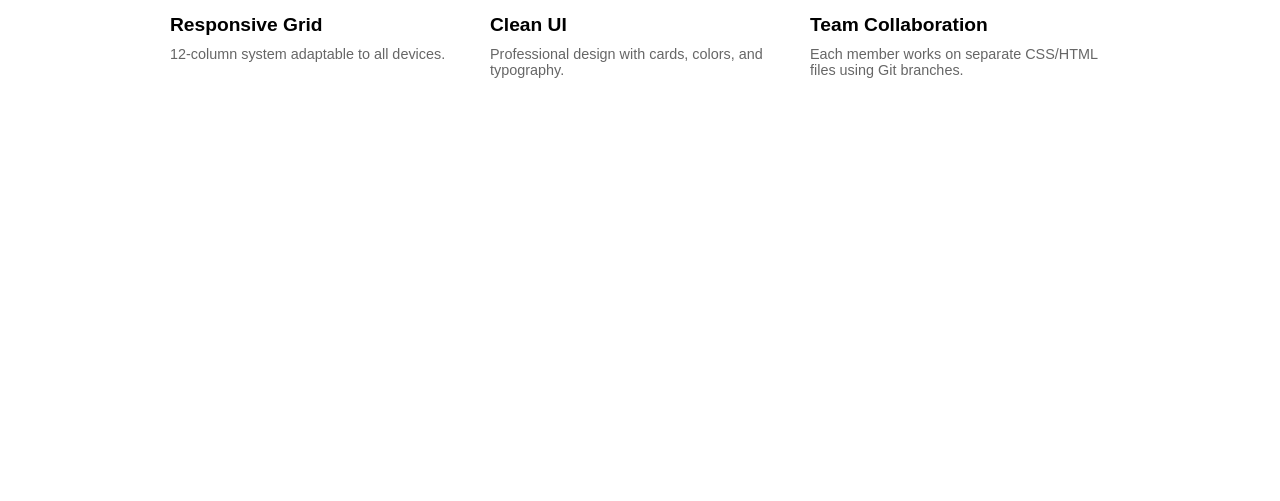
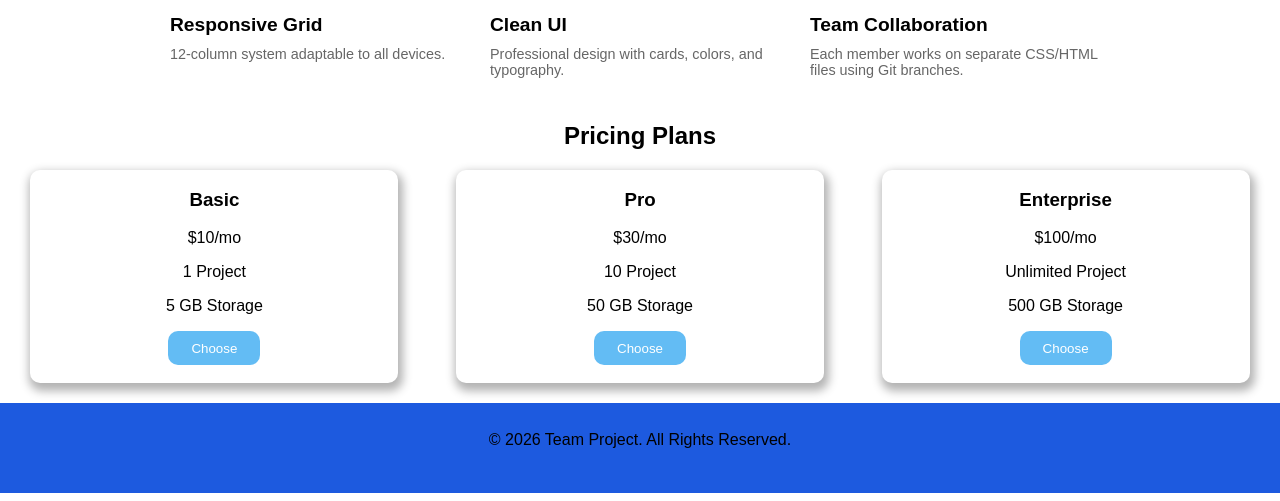
Before and after one commit to agultoeugene/BSIT-2E-G1-Group4-Activities, a PHP site: page / in a window 1280 px wide. Shown: the part 609-1110 px from the top of the page. Before the commit the page ends 687 px from the top, so only its background shows below. Run offline with PHP 8.4, Linux system fonts and the light colour scheme.

Commit message:
just added the pricingplans and footer

```diff
--- a/activityhtml/index.html
+++ b/activityhtml/index.html
@@ -1,10 +1,11 @@
-<!DOCTYPE html>
+<!doctype html>
 <html lang="en">
   <head>
-    <meta charset="UTF-8">
-    <meta name="viewport" content="width=device-width, initial-scale=1.0">
-    <link rel="stylesheet" href="style.css">
+    <meta charset="UTF-8" />
+    <meta name="viewport" content="width=device-width, initial-scale=1.0" />
+    <link rel="stylesheet" href="style.css" />
   </head>
+
   <body>
     <div class="nav-container col-12">
       <center>
@@ -16,15 +17,19 @@
         <a>Contact</a>
       </center>
     </div>
-   <div class= "col-12 banner">
-    <center> <h1 class= "h1banner">Build Professional Webpages with Your Team</h1>
-    <p>Practice git Git collaboration, response design, and CSS styling in real time!</p></center>
+    <div class="col-12 banner">
+      <center>
+        <h1 class="h1banner">Build Professional Webpages with Your Team</h1>
+        <p>
+          Practice git Git collaboration, response design, and CSS styling in
+          real time!
+        </p>
+      </center>
     </div>
 
     <section class="features-section">
       <h2>Features</h2>
       <div class="features-container">
-
         <div class="feature-card">
           <div class="image-placeholder image1"></div>
           <h3>Responsive Grid</h3>
@@ -40,10 +45,49 @@
         <div class="feature-card">
           <div class="image-placeholder image3"></div>
           <h3>Team Collaboration</h3>
-      <p>Each member works on separate CSS/HTML files using Git branches.</p>
+          <p>
+            Each member works on separate CSS/HTML files using Git branches.
+          </p>
+        </div>
+      </div>
+    </section>
+    <section>
+      <center>
+        <h2>Pricing Plans</h2>
+      </center>
+      <div class="pricebox-container">
+        <div class="price">
+          <center class="center-content">
+            <h3>Basic</h3>
+            <p>$10/mo</p>
+            <p>1 Project</p>
+            <p>5 GB Storage</p>
+            <button>Choose</button>
+          </center>
+        </div>
+        <div class="price">
+          <center class="center-content">
+            <h3>Pro</h3>
+            <p>$30/mo</p>
+            <p>10 Project</p>
+            <p>50 GB Storage</p>
+            <button>Choose</button>
+          </center>
         </div>
 
+        <div class="price">
+          <center class="center-content">
+            <h3>Enterprise</h3>
+            <p>$100/mo</p>
+            <p class="unli">Unlimited Project</p>
+            <p>500 GB Storage</p>
+            <button>Choose</button>
+          </center>
+        </div>
       </div>
     </section>
+    <footer class="col-12" align="center">
+      <p>© 2026 Team Project. All Rights Reserved.</p>
+    </footer>
   </body>
 </html>
--- a/activityhtml/style.css
+++ b/activityhtml/style.css
@@ -1,44 +1,60 @@
-*{
-    margin: 0;
+* {
+  font-family: Arial, sans-serif;
+  margin-top: 0;
+  margin-left: 0;
+  margin-right: 0;
 }
 
-.nav-container{
+.nav-container {
   height: 130px;
   background-color: steelblue;
   font-family: Arial, Helvetica, sans-serif;
-    color:white;
+  color: white;
 }
 
-h1 {
+.nav-container h1 {
   padding-top: 25px;
   padding-bottom: 15px;
-    width: 100%;
+  cursor: pointer;
 }
 
-a{
+.nav-container a {
   font-size: 20px;
   margin: 1em;
-    width: 100%;
+  cursor: pointer;
+  transition: 1s ease;
 }
+
+.nav-container a:hover {
+  color: #60afe7;
+}
+
+@media (max-width: 600px) {
+  .nav-container a {
+    font-size: 17px;
+    margin: 1em;
+  }
+}
+
 .banner {
   height: 200px;
-    background-color:#005A9C;
+  background-color: #005a9c;
   font-family: Arial, Helvetica, sans-serif;
   color: white;
 }
+
 .h1banner {
   padding-top: 70px;
 }
 
-
-body, h1, h2, p, a {
-    margin: 0;
-    padding: 0;
-    font-family: Arial, sans-serif;
+@media (max-width: 600px) {
+  .h1banner {
+    padding-top: 20px;
+  }
 }
 
 .header {
-    background-color: #1E90FF;
+  background-color: #1e90ff;
   color: white;
   padding: 20px 0;
   text-align: center;
@@ -80,7 +96,6 @@ body, h1, h2, p, a {
   background-size: cover;
   background-position: center;
   background-repeat: no-repeat;
-
 }
 
 .features-section {
@@ -100,7 +115,6 @@ body, h1, h2, p, a {
   flex-wrap: wrap;
 }
 
-
 .feature-card {
   width: 300px;
   text-align: left;
@@ -118,7 +132,6 @@ body, h1, h2, p, a {
   margin-bottom: 15px;
 }
 
-
 .feature-card h3 {
   font-size: 1.2rem;
   margin-bottom: 10px;
@@ -127,6 +140,58 @@ body, h1, h2, p, a {
 .feature-card p {
   font-size: 0.9rem;
   color: #666;
+}
+
+.pricebox-container {
+  display: flex;
+  justify-content: center;
+  gap: 2em;
+  flex-wrap: wrap;
+}
+
+.price {
+  margin: auto 1%;
+  width: 23em;
+  border-radius: 10px;
+  box-shadow: 2px 5px 10px 3px rgba(0, 0, 0, 0.3);
+}
+
+.center-content {
+  margin-top: 5%;
+  font-size: 1rem;
+}
+
+.price:hover {
+  border: 2px solid rgb(29, 90, 223);
+}
+
+.pro:hover {
+  border: 2px solid rgb(29, 90, 223);
+}
+
+button {
+  color: white;
+  width: 25%;
+  height: 2.5em;
+  background-color: rgb(99, 188, 244);
+  border-radius: 10px;
+  border: none;
+  margin-bottom: 5%;
+  transition: transform 0.3s ease;
+}
+
+button:hover {
+  transform: scale(1.1);
+  background-color: rgb(41, 105, 201);
+}
+
+footer {
+  margin-top: 20px;
+  display: flex;
+  justify-content: center;
+  align-items: center;
+  height: 90px;
+  background-color: rgb(29, 90, 223);
 }
 
 .row {
@@ -151,7 +216,6 @@ body, h1, h2, p, a {
 
 .col-5 {
   width: 41.66%;
-
 }
 
 .col-6 {
```
Lines whose indentation alone changed are shown as unchanged.
